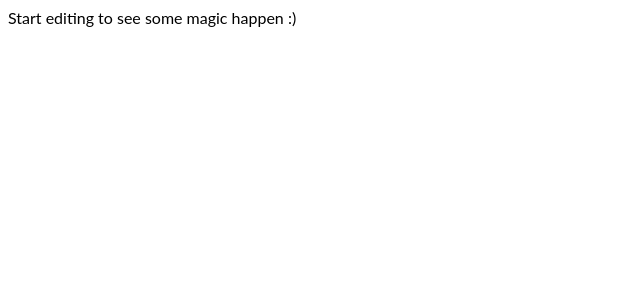
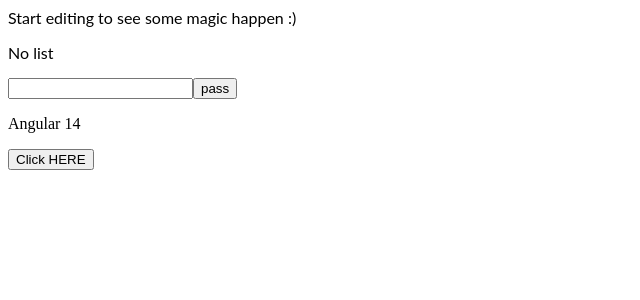
Before and after one commit to sarvani01/angular-ivy-fb2nql, an Angular app: page / in a window 1280 px wide. Shown: the top 300 px of the page, without its empty margins (0-640 px from the left). Built offline with nearby package versions, Linux system fonts and the light colour scheme.

Commit message:
2 files modified

```diff
--- a/src/app/app.component.html
+++ b/src/app/app.component.html
@@ -2,7 +2,12 @@
   {{pText}}
 </p>
 <!-- <app-recipes-list></app-recipes-list> -->
-<!-- <p *ngFor="let e of evenumbers;">{{e}}</p>
+<div *ngIf="show; else reg">
+  <p *ngFor="let e of evenumbers;">{{e}}</p>
+</div>
+<ng-template #reg>
+  <p>No list</p>
+</ng-template>
 <input type="text" [(ngModel)]="txt"  />
 <input type="button" value="pass"  (click)="passtochild()"/>
-<app-sample [t]="name" (passtext)="catchEvent($event);"></app-sample> -->
+<app-sample [t]="name" (passtext)="catchEvent($event);"></app-sample>
--- a/src/app/app.component.ts
+++ b/src/app/app.component.ts
@@ -8,9 +8,11 @@ export class AppComponent {
   name = 'Angular ' + VERSION.major;
   pText = 'Start editing to see some magic happen :)';
   txt: string = '';
-
+  show: boolean = false;
   evenumbers = [2, 4, 6, 8, 10];
   passtochild() {
+    this.show = true;
+
     this.name = this.txt;
   }
   catchEvent(evnt) {
```
